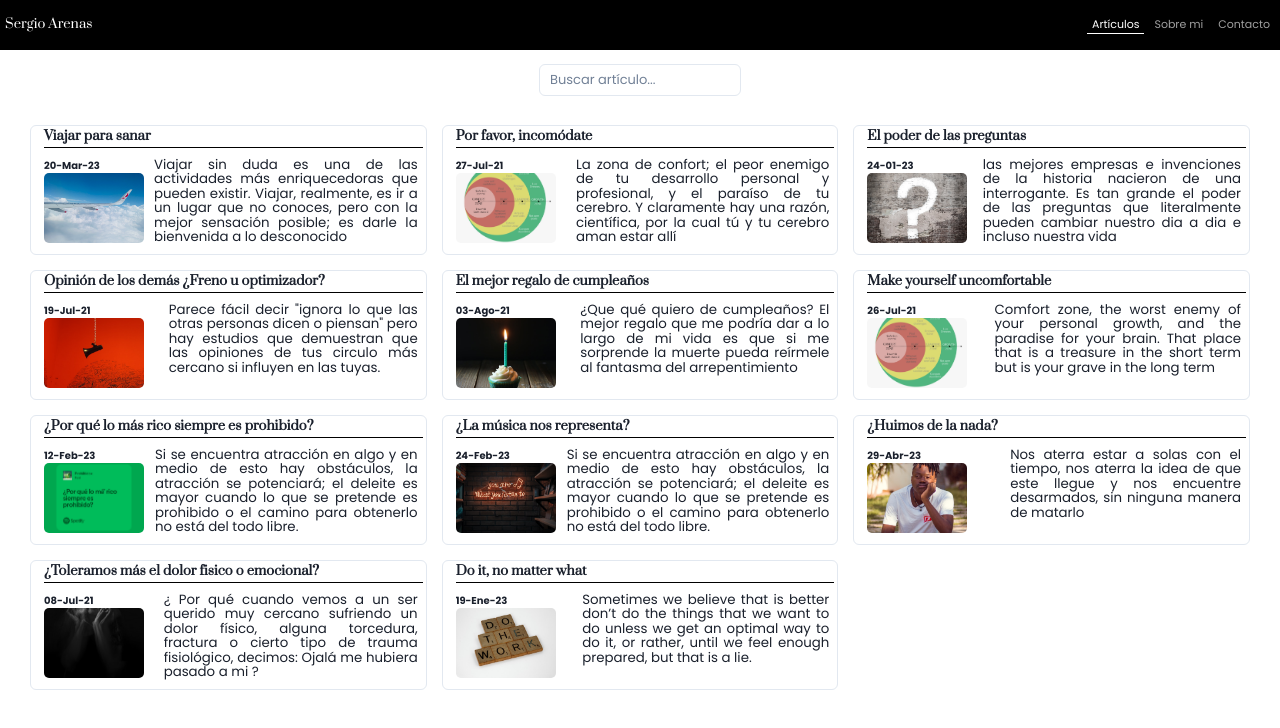
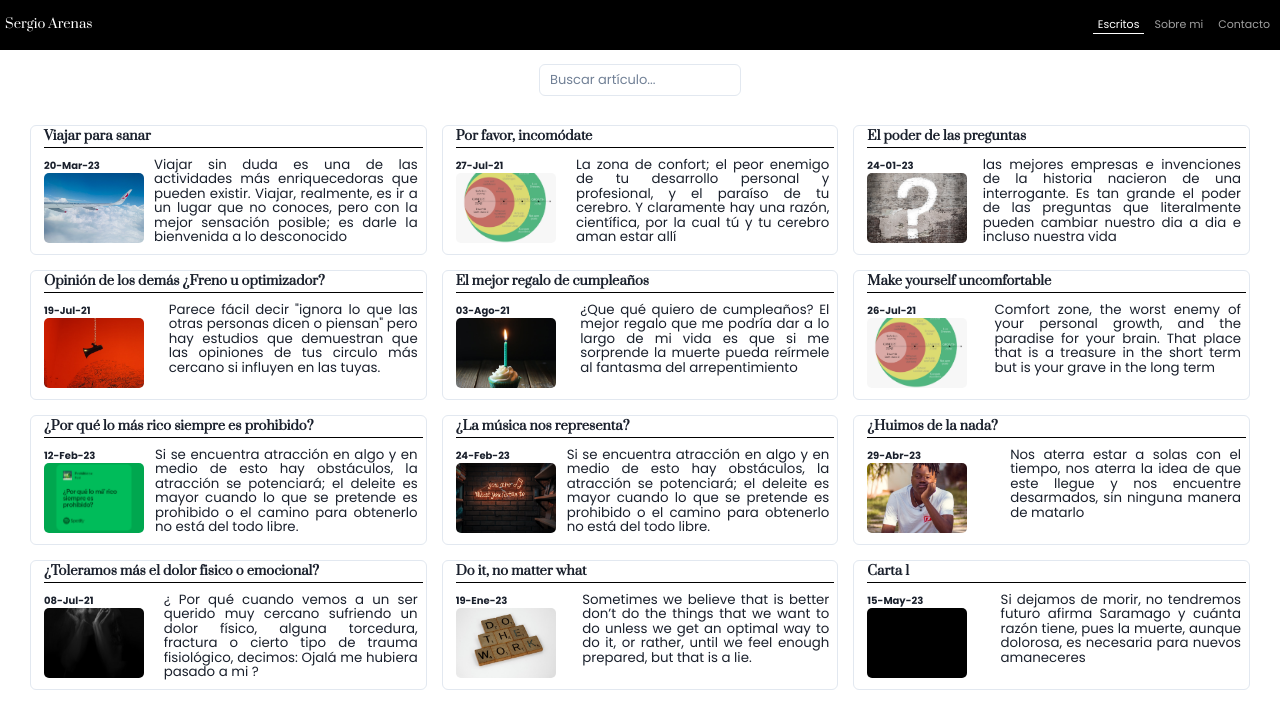
Before and after one commit to arenas025/personal-blog, a Next.js app: page /articles in a window 1280 px wide. Shown: the top 728 px of the page. Built offline with nearby package versions, Linux system fonts and the light colour scheme.

Commit message:
feat: :white_check_mark: added letter 1

```diff
--- /dev/null
+++ b/src/data/carta-1.mdx
@@ -0,0 +1,69 @@
+---
+title: 'Carta 1'
+date: '15-May-23'
+slug: 'carta-1'
+languague: spanish
+description: 'Si dejamos de morir, no tendremos futuro afirma Saramago y cuánta razón tiene, pues la muerte, aunque dolorosa, es necesaria para nuevos amaneceres'
+image: '/public/articlesCover/letter-1.png'
+
+---
+
+<Title content={'Carta 1'} />
+<P>
+
+¿Acaso es posible pasar del cielo al infierno? Me gustaría responder negativamente a ese cuestionamiento, pero desafortunada o afortunadamente la vida me demuestra que el trayecto entre el goce y la tristeza es tan cercano como el de la risa al llanto.
+
+<br/>
+
+Pero me pregunto ¿por qué? Si ni siquiera fue un cuarto de año, ni siquiera llegaba al trimestre; no alcanza inclusive a representar el 1% del tiempo de mi existencia; sin embargo, podría suponer que es porque no imaginé un momento en el futuro cercano en el que su presencia no fuera protagonista.
+
+<br/>
+
+<b> Si dejamos de morir, no tendremos futuro </b> afirma Saramago y cuánta razón tiene, pues la muerte, aunque dolorosa, es necesaria para nuevos amaneceres, para nuevos sentimientos; para nuevos corazones acelerados y manos sudorosas de primeras veces; para sentir esa punzada en el estómago que se sintió con aquella persona que hoy hay que dejar morir.
+
+<br/>
+
+<Quote author={'Jose Saramago'} quote={'Si dejamos de morir, no tendremos futuro'}/>
+
+
+<br/>
+
+No corran riesgos, no demuestren tanto, si tanto se ama el dolor será peor se escucha ávidamente en estos tiempos de desconfianza, en estos tiempo de un para siempre transitorio; pero acaso ¿Vale la pena eso? <b> "La verdadera generosidad hacia el futuro está en darlo todo al presente" </b> afirma el padre del absurdismo Albert Camus.
+
+<br/>
+
+<Quote author={'Albert Camus'} quote={'La verdadera generosidad hacia el futuro está en darlo todo al presente'}/>
+
+<br/>
+
+Si se pretende vivir un presente insulso en pos de evadir un futuro sufrimiento sólo se va a tener un pasado cargado de arrepentimientos, lleno de "¿Y si hubiera…?". El futuro es inevitable pero volver al pasado imposible.
+
+
+
+<br/>
+
+Entre amigos y risas se puede disimular el dolor de la pérdida, incluso, estos momentos se hacen necesarios para hacer esta más llevadera y un poco menos tortuosa, pero justamente cuando esas personas se van, las risas se apagan y lo único que queda es el sonido de las manecillas del reloj, es justamente ahí cuando no hay rutas de escape, es justo en ese momento que se experimenta el dolor en todo su esplendor, pero es justamente ahí donde se sana de verdad. No hay peor falacia que creer que se sana evadiendo.
+
+<br/>
+
+Una vez más la vida enseña que no siempre se obtiene lo que se quiere, pero como escuché en un documental recomendado por un gran amigo <b>"Debes aprender a perseguir las cosas pero estar dispuesto a no obtenerlas"</b>, aunque haya un poco de injusticia en esto, se debe disfrutar por el proceso más no por el resultado, pues el proceso se vive diariamente mientras que los resultados son impredecibles, cargados de eventos y factores que en ocasiones son incontrolables
+
+<br/>
+
+Planes inconclusos, sentimientos por vivir y momentos que jamas existirán en el mundo sensible es lo que hace la pérdida más lacerante; pero acaso ¿Siempre se materializan todas las posibilidades?. En el elegir está implícito el no elegir, para vivir se debe no vivir; cuando se escoge una opción, se dejan de lado infinitas; por lo tanto, imaginar lo que pudo haber sido es un sentimiento negativo que sólo retrasa el sanar.
+
+<br/>
+
+El reprimir lo que se siente para evitar el sufrimiento en un futuro es injusto tanto para uno como para las personas que nos rodean, pues estas no son culpables de lo que en el pasado hayan hecho con nosotros y siempre está en uno mismo el cambiar; tal como afirma Jean Paúl Sartre <b>"Somos lo que hacemos con lo que hicieron de nosotros"</b> y en nosotros está el sanar, ser conscientes de que cada persona que llega a la vida es un nuevo comienzo, un lienzo en el que cada experiencia vivida será un pincelazo que terminará componiendo una obra de arte único que no tiene por qué cargar con demonios del pasado.
+
+<br/>
+
+<Quote author={'Jean Paul Sartre'} quote={'Somos lo que hacemos con lo que hicieron de nosotros'}/>
+
+<br/>
+
+Vale preguntarse nuevamente ¿Por qué duele? si viví de una excelente manera sin que su presencia estuviera en mi vida. Fueron años en los que ni siquiera sabía que habitaba este mundo; reí, me enamoré, bailé, gocé en su ausencia ¿Por qué no puedo hacerlo de nuevo? Bueno, en medio de mi limitada experiencia podría suponer que es porque cada persona dejará algo de su vida en la nuestra y eso nos acompañará para siempre.
+
+</P>
+
+<ShareWith slug={'carta-1'}/>
--- a/src/pages/Home.tsx
+++ b/src/pages/Home.tsx
@@ -28,7 +28,7 @@ interface RouteProps {
 
 export const routes: RouteProps[] = [
   {
-    name: 'Artículos',
+    name: 'Escritos',
     route: 'articles',
     icon: MdOutlineArticle,
   },
--- a/src/pages/articles/index.tsx
+++ b/src/pages/articles/index.tsx
@@ -15,6 +15,8 @@ import prohibido from '/public/articlesCover/prohibido.png'
 import music from '/public/articlesCover/musica.png'
 import viajar from '/public/articlesCover/viajar.png'
 import huimos from '/public/articlesCover/huimos.png'
+import carta1 from '/public/articlesCover/letter-1.png'
+
 
 
 import {
@@ -79,6 +81,9 @@ const imagesList = [
     element: huimos,
     route: '/public/articlesCover/huimos.png',
   },
+  {element:carta1,
+    route: '/public/articlesCover/letter-1.png',
+  }
 ]
 
 const Index = ({ posts }: any) => {
```
Also changed, not shown: public/articlesCover/letter-1.png (added).
